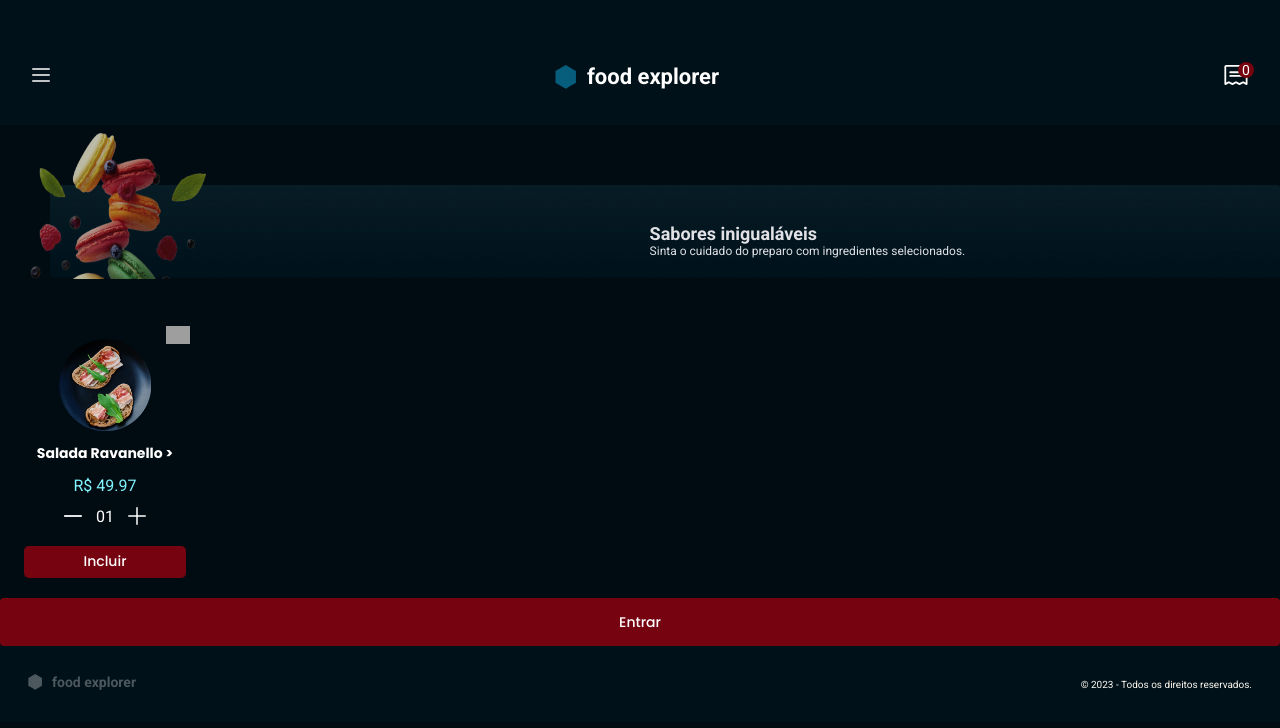
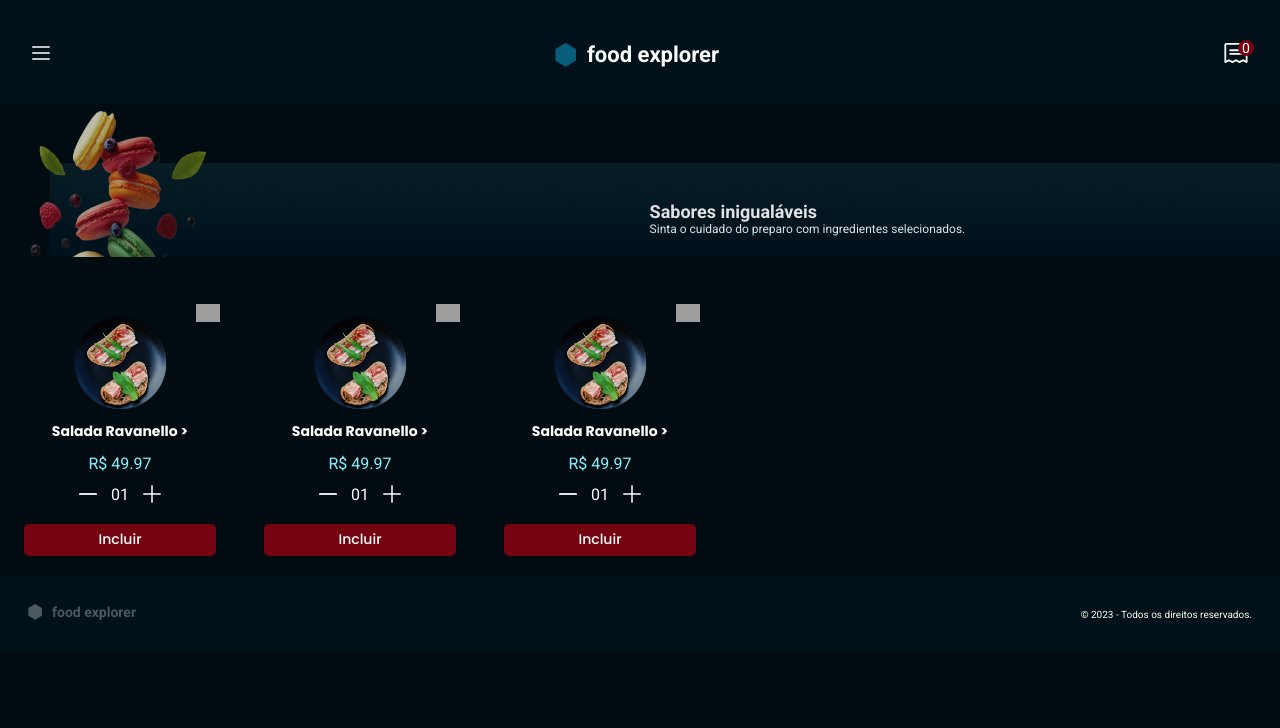
Before and after one commit to EmanuelQuintino/Food-Explorer, a React (Vite) app in the folder client/: page / in a window 1280 px wide. Shown: the top 728 px of the page. Built offline with nearby package versions, Linux system fonts and the light colour scheme; grey boxes are pictures that could not be loaded.

Commit message:
add scroll list plates

```diff
--- a/client/src/components/FoodPlate/style.js
+++ b/client/src/components/FoodPlate/style.js
@@ -1,7 +1,7 @@
 import styled from "styled-components";
 
 export const Container = styled.div`
-  width: 21.0rem;
+  width: 24.0rem;
   height: 29.2rem;
   padding: 2.4rem;
   text-align: center;
@@ -13,6 +13,7 @@
   gap: 1.2rem;
 
   position: relative;
+  scroll-snap-align: start;
 
   .favoriteIcon {
     position: absolute;
@@ -28,6 +29,7 @@
   .name {
     font-family: 'Poppins', sans-serif;
     font-size: 1.4rem;
+    width: 21.0rem;
   }
 
   .price {
--- a/client/src/components/Navbar/style.js
+++ b/client/src/components/Navbar/style.js
@@ -5,7 +5,7 @@
   align-items: center;
   justify-content: space-between;
 
-  padding: 6.4rem 3.2rem 3.2rem;
+  padding: 4.2rem 3.2rem 3.2rem;
 
   background: ${({ theme }) => theme.colors.dark700};
 
--- a/client/src/pages/App/index.jsx
+++ b/client/src/pages/App/index.jsx
@@ -1,4 +1,3 @@
-import { Button } from "../../components/Button"
 import { FoodPlate } from "../../components/FoodPlate"
 import { Footer } from "../../components/Footer"
 import { HeaderAuthentication } from "../../components/HeaderAuthentication"
@@ -14,13 +13,25 @@
 
       <Slogan/>
 
-      <FoodPlate
-        image={"food-plate-pictures/Mask group-1.png"}
-        name="Salada Ravanello"
-        price="49.97"
-      />
+      <div className="plates">
+        <FoodPlate
+          image={"food-plate-pictures/Mask group-1.png"}
+          name="Salada Ravanello"
+          price="49.97"
+        />
 
-      <Button name={"Entrar"}/>
+        <FoodPlate
+          image={"food-plate-pictures/Mask group-1.png"}
+          name="Salada Ravanello"
+          price="49.97"
+        />
+
+        <FoodPlate
+          image={"food-plate-pictures/Mask group-1.png"}
+          name="Salada Ravanello"
+          price="49.97"
+        />
+      </div>
 
       <Footer/>
     </Container>
--- a/client/src/pages/App/style.js
+++ b/client/src/pages/App/style.js
@@ -1,5 +1,13 @@
 import styled from "styled-components"
 
 export const Container = styled.section`
+.plates {
+    display: flex;
+    overflow-x: auto;
+    scroll-snap-type: x mandatory;
+  }
 
+  .plates::-webkit-scrollbar {
+    display: none;
+}
 `;
```
